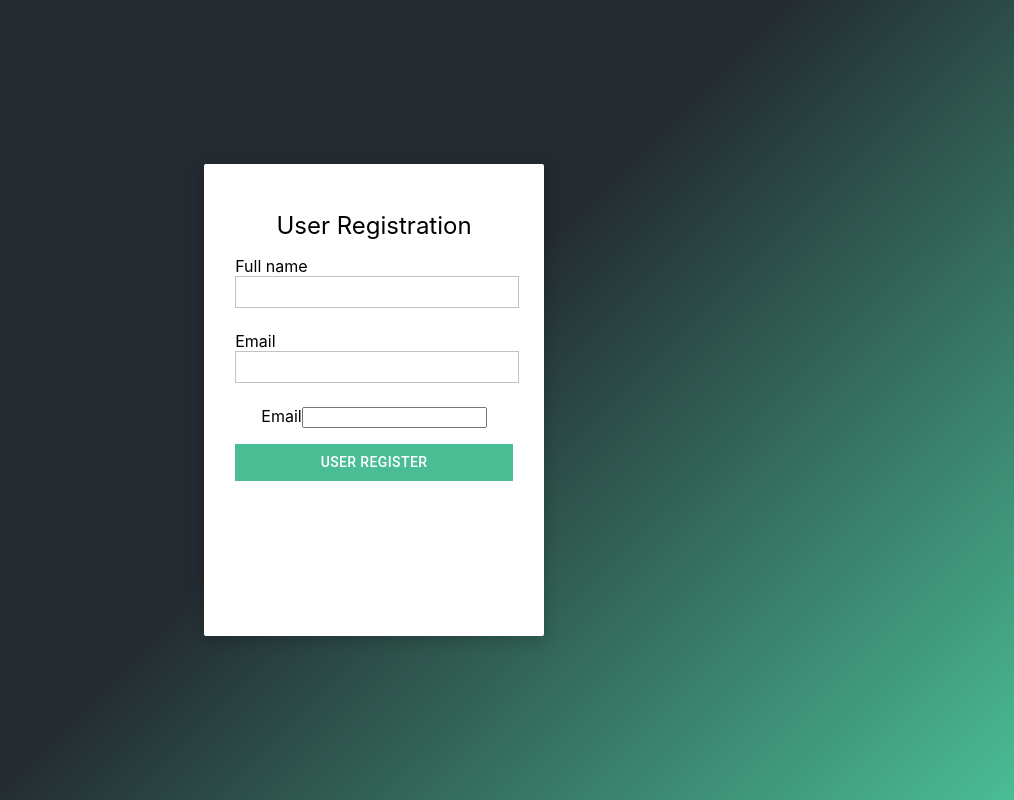
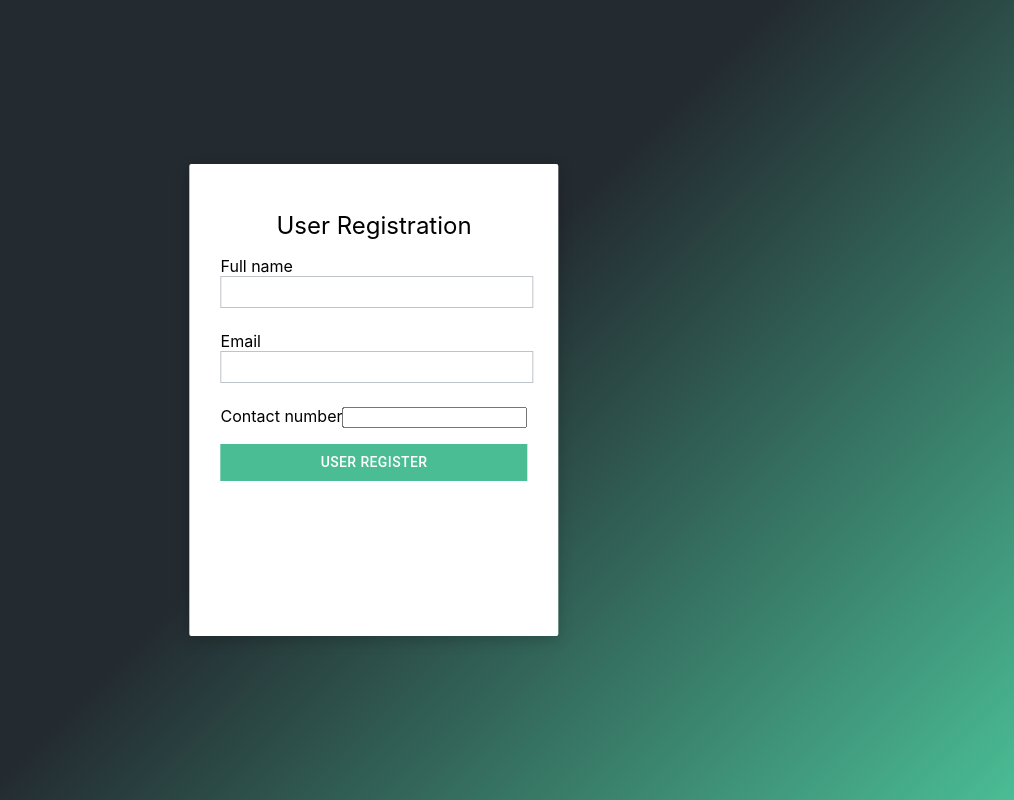
Before and after one commit to sinergiamedialabs/Visitor-Registration-System-Frontend, a React (Create React App) app: page /user_registration in a window 1280 px wide. Shown: the whole page, without its empty margins (266-1280 px from the left). Built offline with nearby package versions, Linux system fonts and the light colour scheme.

Commit message:
changes update

```diff
--- a/src/components/userRegistration/index.tsx
+++ b/src/components/userRegistration/index.tsx
@@ -4,31 +4,40 @@ import { Box, Button, MenuItem } from "@mui/material";
 import { Formik, Form, Field, ErrorMessage } from "formik";
 import * as Yup from "yup";
 import { toast } from "react-toastify";
+import { useUserRegistrationMutation } from "../../services/invite";
 
 const UserRegistration: React.FC = () => {
+  const [userRegistration] = useUserRegistrationMutation();
 
   const validationSchema = Yup.object().shape({
-    name: Yup.string().required("Name is required*"),
-    venue: Yup.string().required("Venue is required*"),
-    event: Yup.string().required("Event is required*"),
+    fullName: Yup.string().required("Fullname is required*"),
+    email: Yup.string().required("Email is required*"),
+    phoneNumber: Yup.string().required("Phone number is required*"),
   });
-  const handleSubmit = () => {
-    // alert("Submit");
-    toast.success("msg");
+  const handleSubmit = async(values: any) => {
+    const payload = {
+      "fullName": "megha",
+      "email": "megha.mohandas@simelabs.com",
+      "phoneNumber": "9400315869"
+    }
+
+    try {
+      const response = await userRegistration(payload);
+      console.log(response);
+    } catch {
+      toast.error("Error");
+    }
   };
-  const handletest = () => {
-    // alert("Submit");
-    toast.success("msg");
-  };
+
   return (
     <div className={styles.mainContainer}>
       <div className={styles.subContainer}>
         <Box className={styles.centeredBox}>
           <Formik
             initialValues={{
-              name: "",
-              venue: "",
-              event: "",
+              fullName: "",
+              email: "",
+              phoneNumber: "",
             }}
             validationSchema={validationSchema}
             onSubmit={handleSubmit}
@@ -68,17 +77,17 @@ const UserRegistration: React.FC = () => {
                   />
                 </div>
                 <div style={{}}>
-                  <label>Email</label>
+                  <label>Contact number</label>
                   <Field
-                    name="email"
-                    id="email"
+                    name="phonenumber"
+                    id="phonenumber"
                     type="email"
                     className={styles.textField}
-                    label="Email"
+                    label="Phone number"
                   >
                   </Field>
                   <ErrorMessage
-                    name="email"
+                    name="phonenumber"
                     component="div"
                     className={styles.error}
                   />
--- a/src/services/invite.ts
+++ b/src/services/invite.ts
@@ -89,6 +89,10 @@ interface Invitees {
   event: Event;
 }
 
+interface userRegisterRequestType {
+
+}
+
 
 // Define a service using a base URL and expected endpoints
 export const visitorSystem = createApi({
@@ -113,16 +117,23 @@ export const visitorSystem = createApi({
                 body: data,
             }),
         }),
-        inviteDetails: builder.query<inviteesDetailsRequest, string>({
-            query: (invitees_id) => ({
-                url: `/getInviteById/${invitees_id}`,
-                method: 'GET',
-            }),
+    userRegistration: builder.mutation<void, userRegisterRequestType>({
+          query: (data: visitRequestType) => ({
+              url: '/',
+              method: 'POST',
+              body: data,
+          }),
+      }),
+    inviteDetails: builder.query<inviteesDetailsRequest, string>({
+        query: (invitees_id) => ({
+            url: `/getInviteById/${invitees_id}`,
+            method: 'GET',
         }),
+    }),
   }),
 });
 
 // Export hooks for usage in functional components, which are
 // auto-generated based on the defined endpoints
 
-export const { useMasterApiQuery, useVisitRequestMutation,useInviteeRequestMutation,useInviteDetailsQuery } = visitorSystem
+export const { useMasterApiQuery, useVisitRequestMutation,useInviteeRequestMutation,useInviteDetailsQuery, useUserRegistrationMutation } = visitorSystem
```
